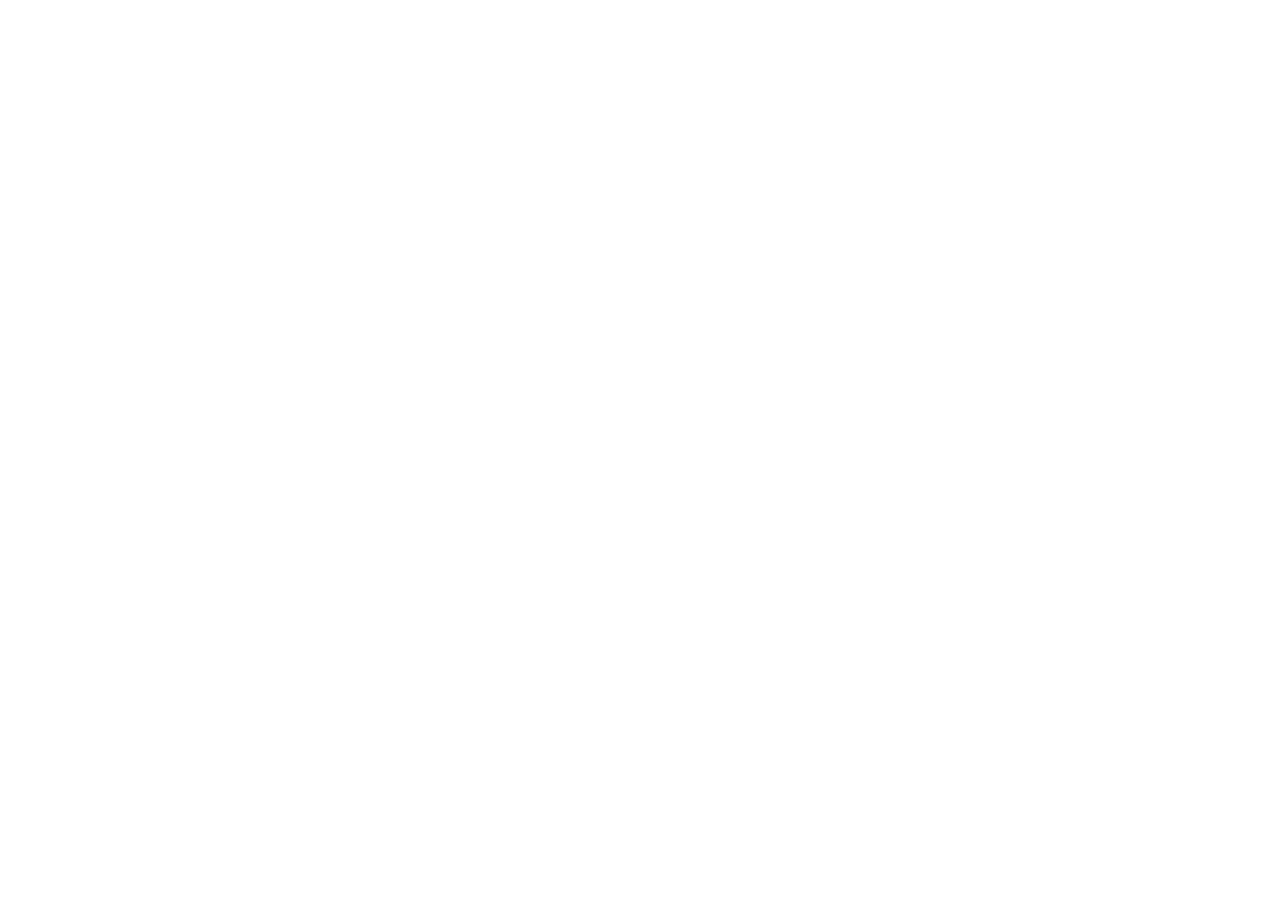
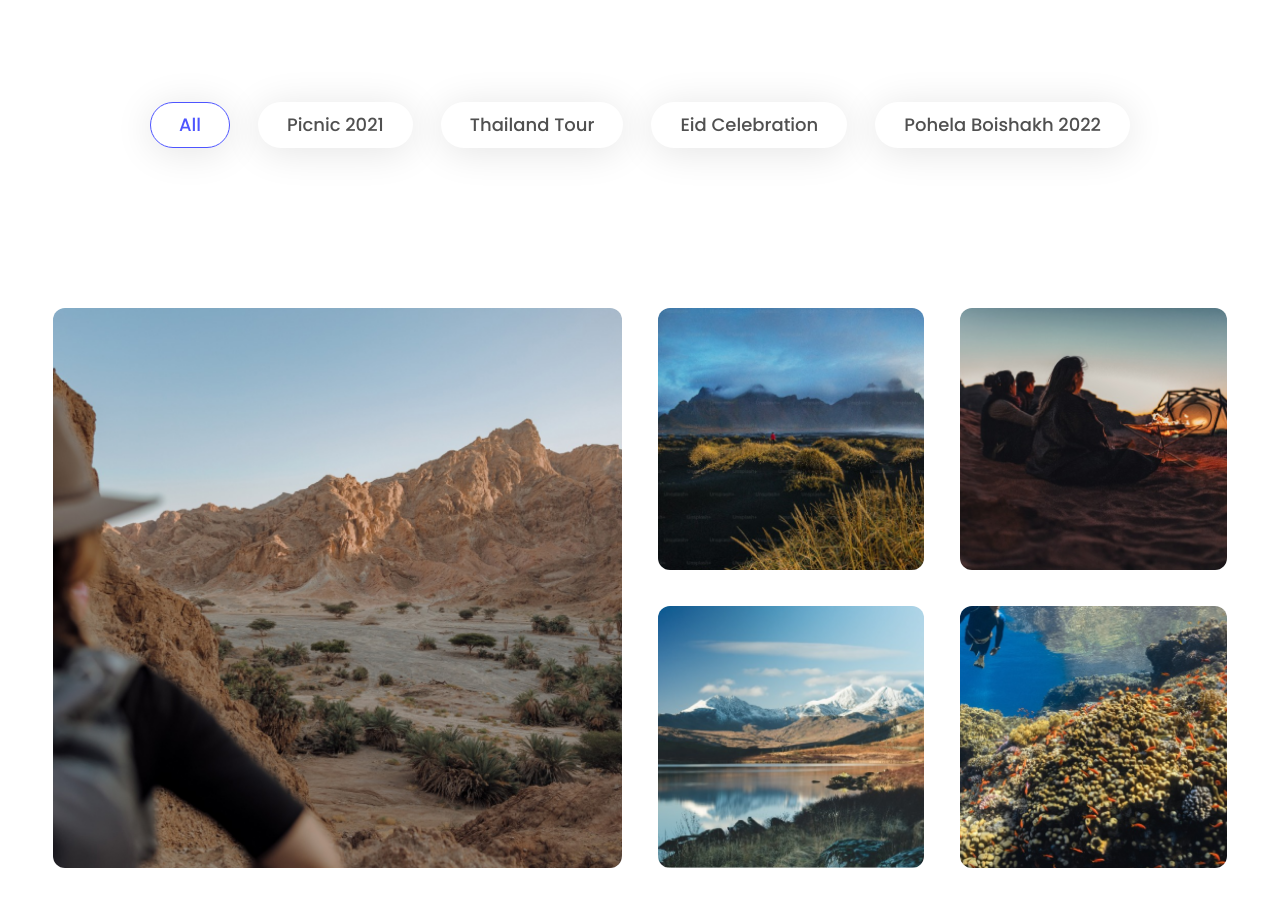
Before and after one commit to mekaiser/afro-apes, a Next.js app: page / in a window 1280 px wide. Shown: the part 1080-1986 px from the top of the page. Before the commit the page ends 800 px from the top, so only its background shows below. Built offline with nearby package versions, Linux system fonts and the light colour scheme.

Commit message:
add gallery section

```diff
--- a/app/globals.css
+++ b/app/globals.css
@@ -15,8 +15,8 @@
   }
 }
 
-@layer components {
+/* @layer components {
   .container {
     @apply w-11/12 lg:max-w-[80rem] mx-auto;
   }
-}
+} */
--- a/app/page.js
+++ b/app/page.js
@@ -1,3 +1,4 @@
+import Gallery from '@/components/Home/Gallery/Gallery'
 import Hero from '@/components/Home/Hero/Hero'
 import Image from 'next/image'
 
@@ -5,6 +6,7 @@
   return (
     <>
       <Hero/>
+      <Gallery/>
     </>
   )
 }
--- /dev/null
+++ b/components/Home/Gallery/Gallery.jsx
@@ -0,0 +1,149 @@
+"use client";
+
+import galleries from "@/data/galleries";
+import { useState } from "react";
+import tw from "tailwind-styled-components";
+
+const galleryBtns = [
+  {
+    id: 1,
+    name: "All",
+  },
+  {
+    id: 2,
+    name: "Picnic 2021",
+  },
+  {
+    id: 3,
+    name: "Thailand Tour",
+  },
+  {
+    id: 4,
+    name: "Eid Celebration",
+  },
+  {
+    id: 5,
+    name: "Pohela Boishakh 2022",
+  },
+];
+
+const Gallery = () => {
+  const [selectedGal, setSelectedGal] = useState(galleries[0]);
+
+  const galleryHandler = (_id) => {
+    const foundGal = galleries.find((gal) => gal.id === _id);
+
+    setSelectedGal(foundGal);
+  };
+  return (
+    <Wrapper>
+      <Container>
+        <TitleContainer>
+          <Title>Next Venture is a family of brands</Title>
+        </TitleContainer>
+
+        <BtnsContainer>
+          {galleryBtns.map((btn) => (
+            <GalBtn
+              key={btn.id}
+              $galId={btn.id}
+              $selectedGalId={selectedGal.id}
+              onClick={() => galleryHandler(btn.id)}
+            >
+              {btn.name}
+            </GalBtn>
+          ))}
+        </BtnsContainer>
+
+        <GalleryContainer>
+          {selectedGal.imgs.map((img, i) => (
+            <GalImg
+              style={{ backgroundImage: `url(${img})` }}
+              $selectedGalLen={selectedGal.imgs.length}
+              $index={i}
+            />
+          ))}
+        </GalleryContainer>
+      </Container>
+    </Wrapper>
+  );
+};
+
+export default Gallery;
+
+// Tailwind Styled Components
+
+const Wrapper = tw.section`
+  py-44
+`;
+
+const Container = tw.div`
+  w-11/12
+  lg:max-w-[90rem]
+  mx-auto
+`;
+
+const TitleContainer = tw.div`
+  flex
+  justify-center
+`;
+
+const Title = tw.h1`
+  max-w-3xl
+  text-6xl
+  font-bold
+  text-center
+`;
+
+const BtnsContainer = tw.div`
+  mt-24
+  flex
+  justify-center
+  gap-x-7
+`;
+
+const GalBtn = tw.div`
+  px-7
+  py-2
+  text-lg
+  font-medium
+  rounded-full
+  shadow-gray
+  text-[#505050]
+  cursor-pointer
+  border
+  border-transparent
+  ${(p) => p.$galId === p.$selectedGalId && "text-[#4E55FF] border-[#4E55FF]"}
+  transition-all
+  ease-out
+  duration-300
+`;
+
+const GalleryContainer = tw.div`
+  mt-40
+  h-[35rem]
+  grid
+  grid-cols-4
+  grid-rows-2
+  gap-9
+`;
+
+const GalImg = tw.div`
+  ${(p) => p.$selectedGalLen === 5 && p.$index === 0 && "col-span-2 row-span-2"}
+  ${(p) => p.$selectedGalLen === 4 && p.$index === 0 && "col-span-2"}
+  ${(p) => p.$selectedGalLen === 4 && p.$index === 1 && "col-span-2"}
+  ${(p) => p.$selectedGalLen === 4 && p.$index === 2 && "col-span-2"}
+  ${(p) => p.$selectedGalLen === 4 && p.$index === 3 && "col-span-2"}
+  ${(p) => p.$selectedGalLen === 3 && p.$index === 0 && "col-span-2 row-span-2"}
+  ${(p) => p.$selectedGalLen === 3 && p.$index === 1 && "col-span-2"}
+  ${(p) => p.$selectedGalLen === 3 && p.$index === 2 && "col-span-2"}
+  ${(p) =>
+    p.$selectedGalLen === 2 &&
+    (p.$index === 0 || p.$index === 1) &&
+    "col-span-2 row-span-2"}
+  ${(p) => p.$selectedGalLen === 1 && "col-span-4 row-span-4"}
+  bg-cover
+  bg-no-repeat
+  bg-center
+  rounded-xl
+`;
--- a/components/Nav.jsx
+++ b/components/Nav.jsx
@@ -76,6 +76,7 @@
   h-full
   flex
   items-center
+  justify-center
 `;
 
 const MainContainer = tw.div`
--- /dev/null
+++ b/data/galleries.js
@@ -0,0 +1,49 @@
+const galleries = [
+  {
+    id: 1,
+    name: "All",
+    imgs: [
+      "/assets/imgs/img-1.png",
+      "/assets/imgs/img-2.png",
+      "/assets/imgs/img-3.png",
+      "/assets/imgs/img-4.png",
+      "/assets/imgs/img-5.png",
+    ],
+  },
+  {
+    id: 2,
+    name: "Picnic 2021",
+    imgs: [
+      "/assets/imgs/img-2.png",
+      "/assets/imgs/img-1.png",
+      "/assets/imgs/img-3.png",
+    ],
+  },
+  {
+    id: 3,
+    name: "Thailand Tour",
+    imgs: [
+      "/assets/imgs/img-1.png",
+      "/assets/imgs/img-2.png",
+    ],
+  },
+  {
+    id: 4,
+    name: "Eid Celebration",
+    imgs: [
+      "/assets/imgs/img-2.png",
+      "/assets/imgs/img-3.png",
+      "/assets/imgs/img-4.png",
+      "/assets/imgs/img-5.png",
+    ],
+  },
+  {
+    id: 5,
+    name: "Pohela Boishakh 2022",
+    imgs: [
+      "/assets/imgs/img-1.png",
+    ],
+  },
+];
+
+export default galleries;
--- a/tailwind.config.js
+++ b/tailwind.config.js
@@ -16,6 +16,7 @@
       },
       boxShadow: {
         purple: "0px 10px 25px 0px #635BFF66",
+        gray: "0px 4px 39px 0px #0000001C"
       },
       fontFamily: {
         sans: ["Poppins", "sans-serif"],
```
